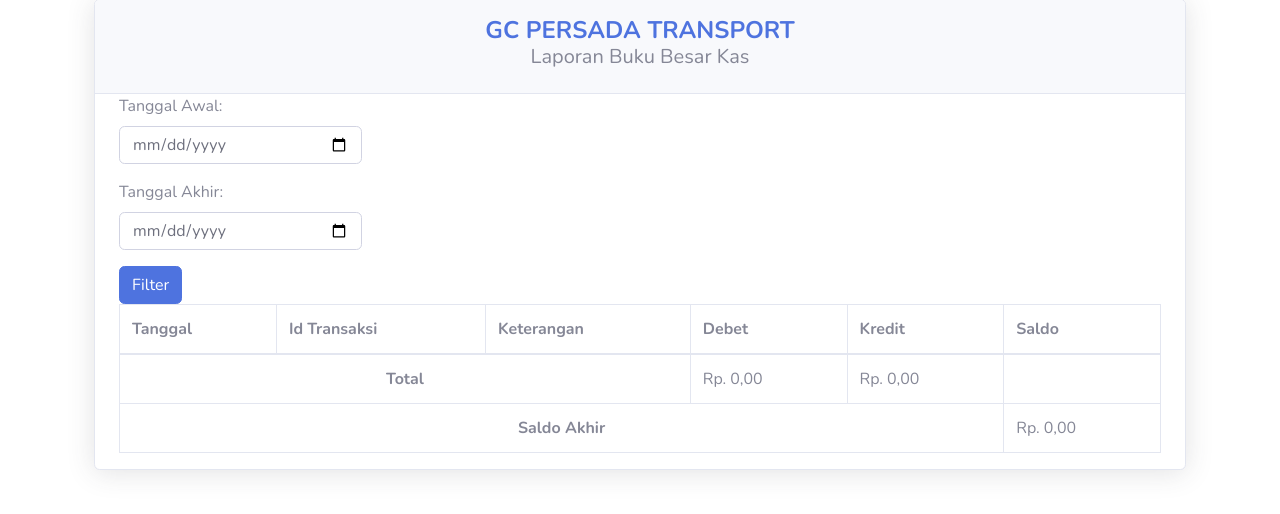
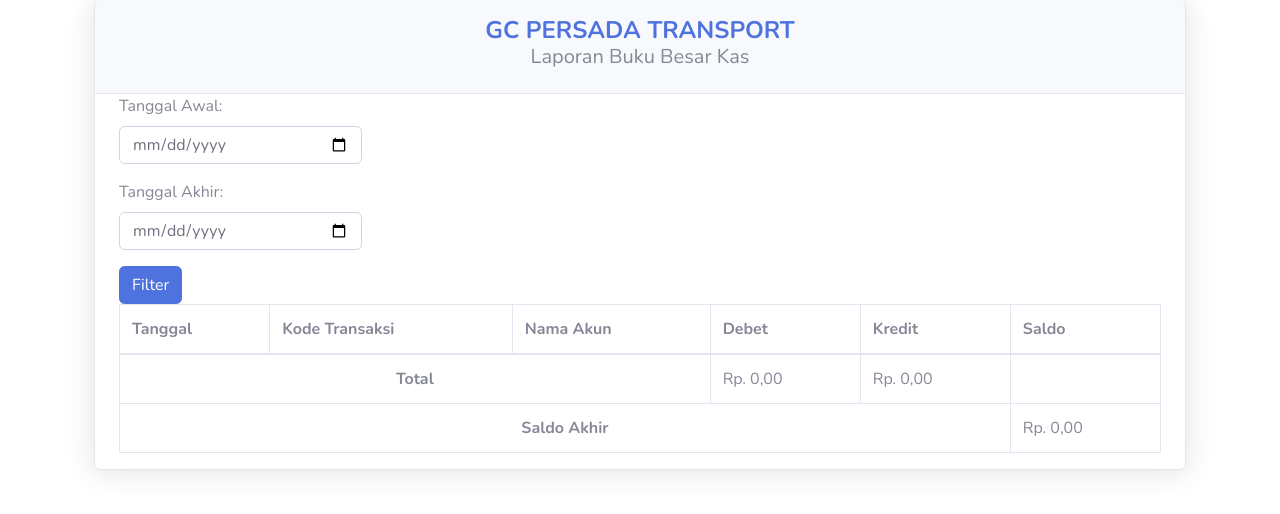
Before and after one commit to uyykaa/rental, a PHP site: page /buku-besar.php in a window 1280 px wide. Shown: the part 143-657 px from the top of the page. Run offline with PHP 8.4, Linux system fonts and the light colour scheme; a user stored in the database is signed in; data comes from the database, SQL or seed files in the repository; some libraries are stand-ins or nearby versions.

Commit message:
update, pndptn blm muncul

```diff
--- a/buku-besar.php
+++ b/buku-besar.php
@@ -85,8 +85,8 @@
                                 <thead>
                                     <tr>
                                         <th>Tanggal</th>
-                                        <th>Id Transaksi</th>
-                                        <th>Keterangan</th>
+                                        <th>Kode Transaksi</th>
+                                        <th>Nama Akun</th>
                                         <th>Debet</th>
                                         <th>Kredit</th>
                                         <th>Saldo</th>
@@ -113,9 +113,7 @@
                                             <td align="center"><?= date('Y-m-d', strtotime($data['tgl_pendapatan'])); ?></td>
                                             <td align="center"><?= $data['id_pendapatan']; ?></td>
                                             <td>
-                                                Kas<br>
-                                                &nbsp;&nbsp; <?= $data['nama_pendapatan']; ?><br>
-                                                <?= $data['nama_pendapatan']; ?>
+                                                <?= $data['nama_pendapatan']; ?><br>
                                             </td>
                                             <td>
                                                 Rp. <?= number_format($data['jumlah_pendapatan'], 2, ',', '.'); ?>
@@ -136,8 +134,6 @@
                                             <td align="center"><?= $data['id_operasional']; ?></td>
                                             <td>
                                                 <?= $data['nama_operasional']; ?><br>
-                                                &nbsp;&nbsp; Kas<br>
-                                                <?= $data['nama_operasional']; ?>
                                             </td>
                                             <td></td>
                                             <td>
```
